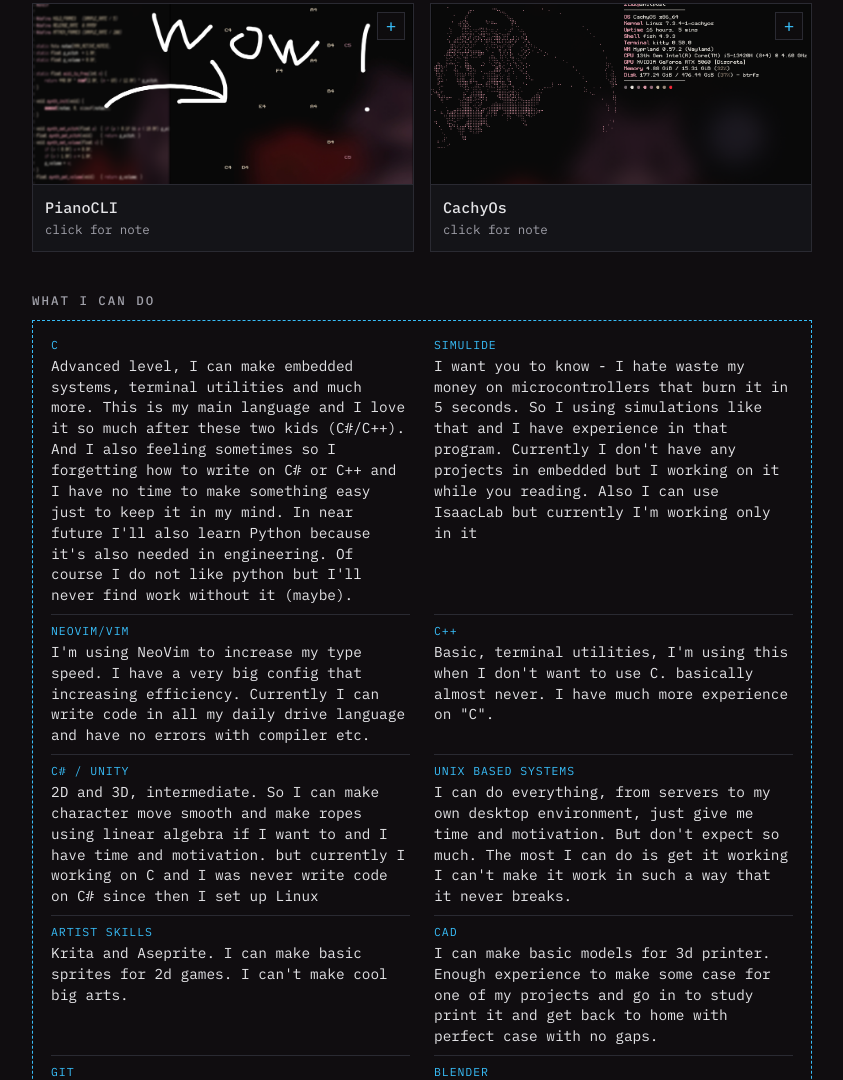
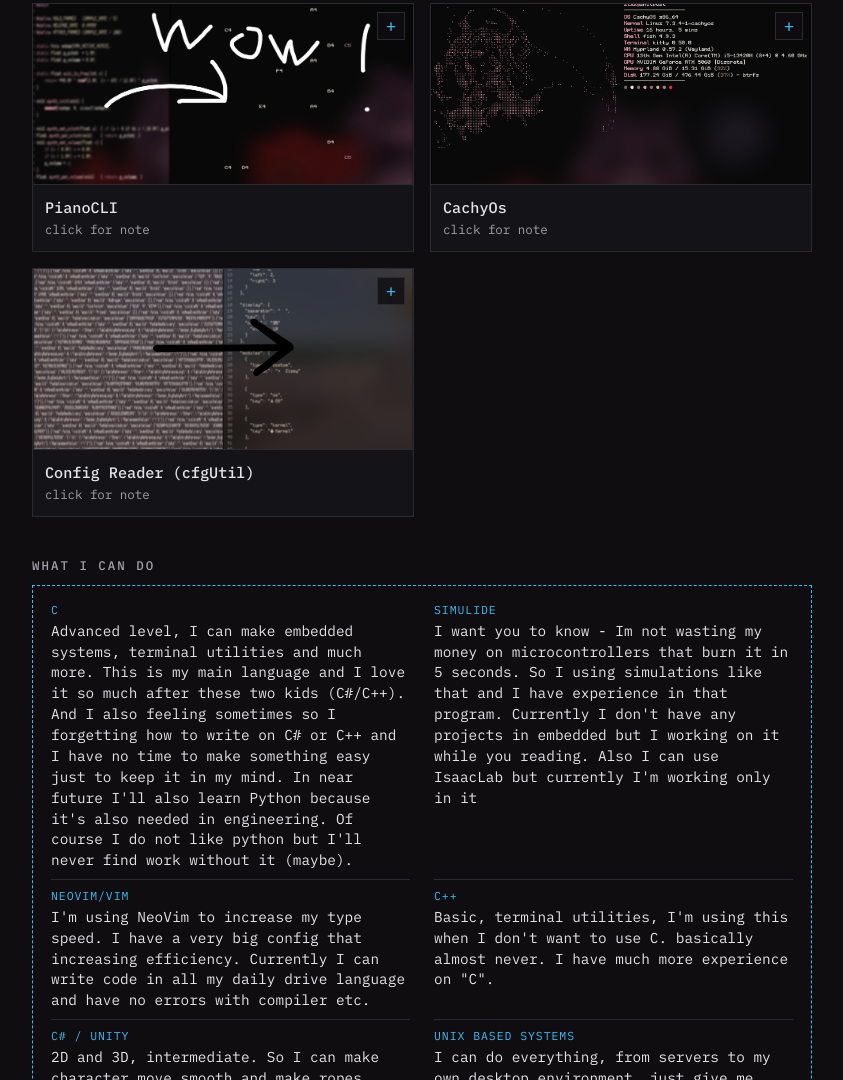
Before and after one commit to Zixxyy/Landing, a plain HTML site: page index.html in a window 1280 px wide. Shown: the part 1584-2664 px from the top of the page, without its empty margins (218-1061 px from the left). Drawn offline with Linux system fonts and the light colour scheme.

Commit message:
Added 1 project in portfolio

```diff
--- a/index.html
+++ b/index.html
@@ -133,7 +133,22 @@
             <p class="more">This is my current system that I'm using everyday and for everything. And yeah I don't like CachyOs I have hard time believing it has much more and also much less features that I needed. This distro is for gaming and I don't play games (except Osu). Maybe if I'll not be lazy I'll setup some gentoo... or nixos... but now I'm a legend. </p>
           </div>
         </button>
+
+
+        <button class="shot" type="button">
+          <div class="shot-img-wrap">
+            <img src="Pictures/cfgutil.png" alt="Config Reader">
+            <span class="zoom-btn">+</span>
+          </div>
+          <div class="meta">
+            <h3>Config Reader (cfgUtil)</h3>
+            <p class="hint">click for note</p>
+            <p class="more">This is a utility to safely open and edit config files like: mgdr, jsonc, .cfg, etc. I made this, and after finishing, I realised nvim, nano, etc. already have this feature ;( <a href="https://github.com/Zixxyy/cfg-reader-on-C">Github</a></p>
+          </div>
+        </button>
       </div>
+
+
     </section>
     <!-- SKILL.-->
     <section class="block">
@@ -141,7 +156,7 @@
       <div class="frame-skills">
         <ul>
           <li><span>C</span>Advanced level, I can make embedded systems, terminal utilities and much more. This is my main language and I love it so much after these two kids (C#/C++). And I also feeling sometimes so I forgetting how to write on C# or C++ and I have no time to make something easy just to keep it in my mind. In near future I'll also learn Python because it's also needed in engineering. Of course I do not like python but I'll never find work without it (maybe).</li>
-          <li><span>SimulIDE</span>I want you to know - I hate waste my money on microcontrollers that burn it in 5 seconds. So I using simulations like that and I have experience in that program. Currently I don't have any projects in embedded but I working on it while you reading. Also I can use IsaacLab but currently I'm working only in it</li>
+          <li><span>SimulIDE</span>I want you to know - Im not wasting my money on microcontrollers that burn it in 5 seconds. So I using simulations like that and I have experience in that program. Currently I don't have any projects in embedded but I working on it while you reading. Also I can use IsaacLab but currently I'm working only in it</li>
           <li><span>NeoVim/Vim</span>I'm using NeoVim to increase my type speed. I have a very big config that increasing efficiency. Currently I can write code in all my daily drive language and have no errors with compiler etc.</li>
           <li><span>C++</span>Basic, terminal utilities, I'm using this when I don't want to use C. basically almost never.
 	      I have much more experience on "C".</li>
```
Also changed, not shown: Pictures/cfgutil.png (added), 1 other file.
